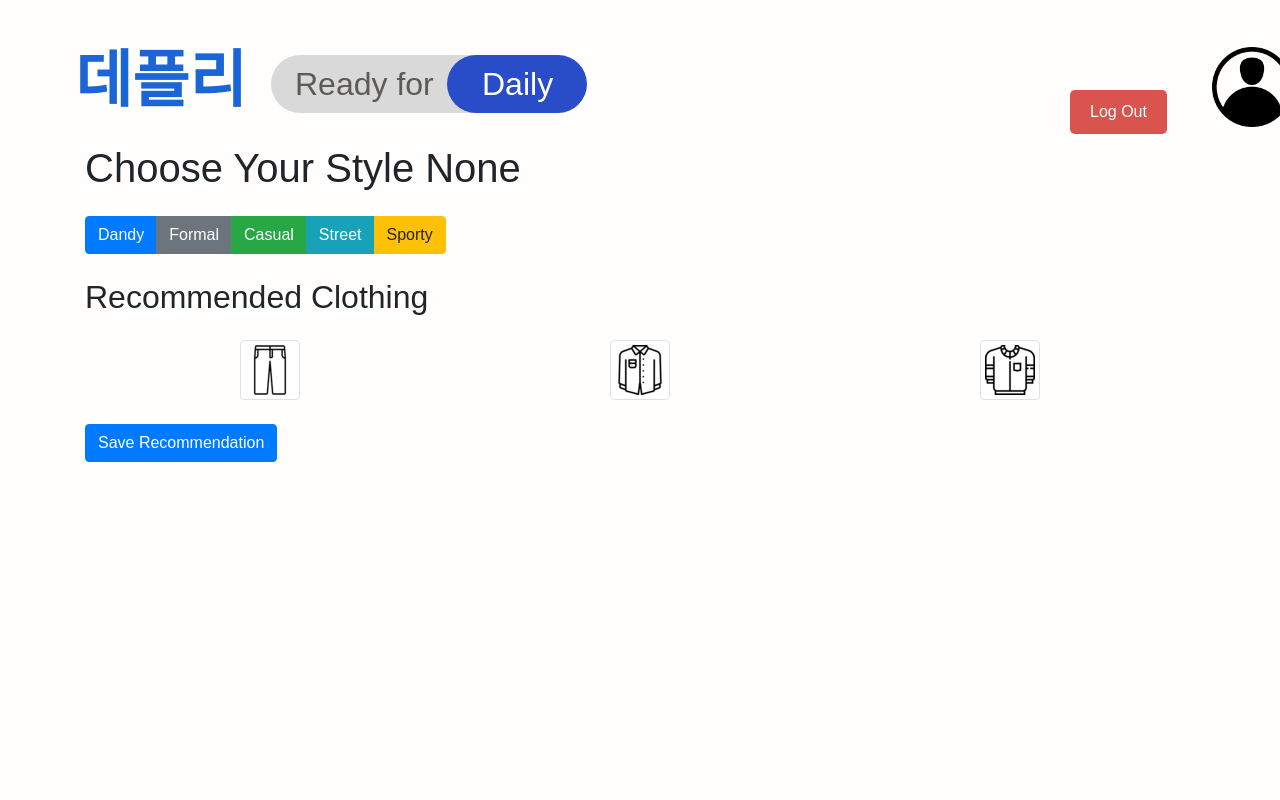
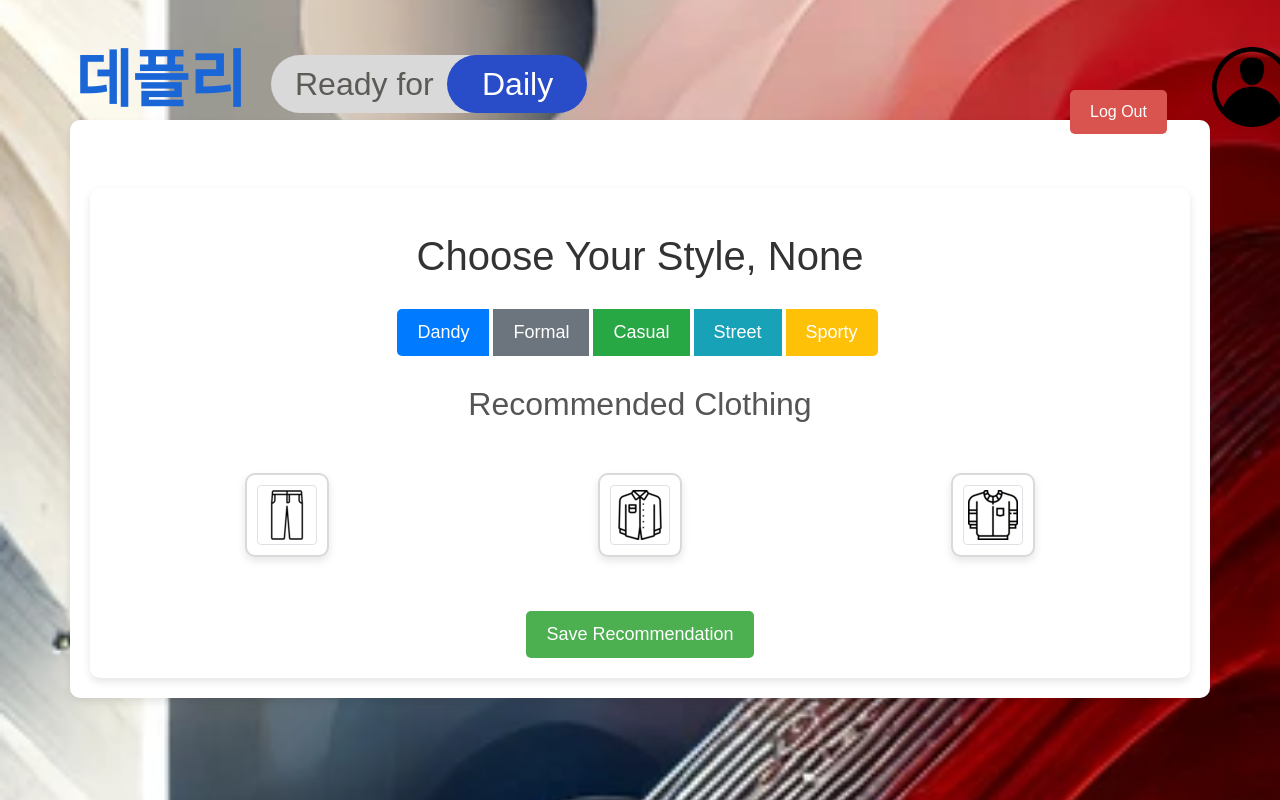
Before and after one commit to shavrindas/TeamForward, a Django app: page /recommendation/ in a window 1280 px wide. Run offline with Django 5.2, Linux system fonts and the light colour scheme; data comes from the database, SQL or seed files in the repository; parts of the project's set-up code (start-up, migrations or seed data) failed here and were passed over; some libraries are stand-ins or nearby versions.

Commit message:
최종통합 4
최종통합 4

```diff
--- a/recommend/static/recommend/css/styles.css
+++ b/recommend/static/recommend/css/styles.css
@@ -146,23 +146,31 @@ body {
 /*================================ Log out ===================================*/
 /*++++++++++++++++++++++++++++++++++++== 기본 ++++++++++++++++++++++++++++++++++++++++++++++*/
 
-/* Weather section */
-#recommend_algorithm {
-    font-family: 'Monda', sans-serif;
-    background-color: #F3F4F6;
-    border: 2px solid #D9D9D9;
+/*================== recommendation.html ========================*/
+
+/* 컨테이너 스타일 */
+.container {
+    background-color: #FFFFFF;
+    padding: 20px;
     border-radius: 10px;
-    padding: 20px;
-    margin: 40px 0; /* Increase top and bottom margins for spacing */
-    text-align: center;
+    box-shadow: 0 4px 8px rgba(0, 0, 0, 0.1);
 }
 
-/* Concept buttons */
+/* 헤더 스타일 */
+h1 {
+    font-size: 2.5rem;
+    color: #333333;
+}
+
+h2 {
+    font-size: 2rem;
+    color: #555555;
+}
+
+/* 버튼 스타일 */
 .concept-button {
-    font-family: 'Monda', sans-serif;
     font-size: 18px;
     color: white;
-    background-color: #1A66D7;
     border: none;
     border-radius: 5px;
     padding: 10px 20px;
@@ -172,48 +180,10 @@ body {
 }
 
 .concept-button:hover {
-    background-color: #1451A1;
+    filter: brightness(0.9);
 }
 
-/* Recommend button */
-.recommend-button {
-    font-family: 'Monda', sans-serif;
-    font-size: 18px;
-    color: white;
-    background-color: #294CC8;
-    border: none;
-    border-radius: 5px;
-    padding: 10px 20px;
-    margin-top: 20px;
-    cursor: pointer;
-    transition: background-color 0.3s;
-}
-
-.recommend-button:hover {
-    background-color: #1A66D7;
-}
-
-/* Image section styling */
-#selected_clothes {
-    display: flex;
-    justify-content: center;
-    align-items: center;
-    flex-wrap: wrap;
-    margin-top: 40px; /* Increase top margin for spacing */
-}
-
-.image-box {
-    background-color: #FFFFFF;
-    border: 2px solid #D9D9D9;
-    border-radius: 10px;
-    padding: 10px;
-    margin: 10px;
-    box-shadow: 0 4px 8px rgba(0, 0, 0, 0.1);
-}
-
-/* Save recommendation button */
 .save-recommendation-button {
-    font-family: 'Monda', sans-serif;
     font-size: 18px;
     color: white;
     background-color: #4CAF50;
@@ -228,3 +198,22 @@ body {
 .save-recommendation-button:hover {
     background-color: #388E3C;
 }
+
+/* 이미지 섹션 스타일 */
+#selected_clothes {
+    display: flex;
+    justify-content: center;
+    align-items: center;
+    flex-wrap: wrap;
+    margin-top: 40px;
+}
+
+.image-box {
+    background-color: #FFFFFF;
+    border: 2px solid #D9D9D9;
+    border-radius: 10px;
+    padding: 10px;
+    margin: 10px;
+    box-shadow: 0 4px 8px rgba(0, 0, 0, 0.1);
+}
+/*================== recommendation.html ========================*/
--- a/recommend/templates/recommend/base.html
+++ b/recommend/templates/recommend/base.html
@@ -9,6 +9,15 @@
   <link rel="stylesheet" href="https://maxcdn.bootstrapcdn.com/bootstrap/4.0.0/css/bootstrap.min.css" integrity="sha384-Gn5384xqQ1aoWXA+058RXPxPg6fy4IWvTNh0E263XmFcJlSAwiGgFAW/dAiS6JXm" crossorigin="anonymous">
   <link rel="stylesheet" type="text/css" href="{% static 'recommend/css/styles.css' %}">
   <title>{% block title %}recommend{% endblock %}</title>
+  <style>
+    body {
+        background-image: url("{% static 'image/p1.png' %}");
+        background-size: cover;
+        background-position: center;
+        background-repeat: no-repeat;
+        background-attachment: fixed; /* 추가: 배경 이미지를 고정 */
+    }
+</style>
 </head>
 <body>
   <!-- Navigation Bar -->
--- a/recommend/templates/recommend/recommendation.html
+++ b/recommend/templates/recommend/recommendation.html
@@ -5,34 +5,42 @@ Recommendation
 {% endblock %}
 
 {% block content %}
-<h1 class="my-4">Choose Your Style {{ user_email }}</h1>
-<form method="get" action="/recommend_clothes/" class="mb-4">
+<div class="container mt-5">
+    <h1 class="my-4 text-center">Choose Your Style, {{ user_email }}</h1>
+    <form method="get" action="/recommend_clothes/" class="mb-4 text-center">
         <input type="hidden" name="latitude" value="37.7749">
         <input type="hidden" name="longitude" value="-122.4194">
         <div class="btn-group" role="group">
-        <button type="submit" name="situation" value="dandy" class="btn btn-primary">Dandy</button>
-        <button type="submit" name="situation" value="formal" class="btn btn-secondary">Formal</button>
-        <button type="submit" name="situation" value="casual" class="btn btn-success">Casual</button>
-        <button type="submit" name="situation" value="street" class="btn btn-info">Street</button>
-        <button type="submit" name="situation" value="sporty" class="btn btn-warning">Sporty</button>
+            <button type="submit" name="situation" value="dandy" class="btn btn-primary concept-button">Dandy</button>
+            <button type="submit" name="situation" value="formal" class="btn btn-secondary concept-button">Formal</button>
+            <button type="submit" name="situation" value="casual" class="btn btn-success concept-button">Casual</button>
+            <button type="submit" name="situation" value="street" class="btn btn-info concept-button">Street</button>
+            <button type="submit" name="situation" value="sporty" class="btn btn-warning concept-button">Sporty</button>
         </div>
     </form>
 
-<h2 class="my-4">Recommended Clothing</h2>
-<div class="d-flex justify-content-around">
+    <h2 class="my-4 text-center">Recommended Clothing</h2>
+    <div class="d-flex justify-content-around" id="selected_clothes">
+        <div class="image-box">
             <img src="{{ selected_bottom_image_path }}" alt="Bottom" class="img-thumbnail">
+        </div>
+        <div class="image-box">
             <img src="{{ selected_top_image_path }}" alt="Top" class="img-thumbnail">
+        </div>
+        <div class="image-box">
             <img src="{{ selected_outer_image_path }}" alt="Outer" class="img-thumbnail">
         </div>
+    </div>
 
-<form action="{% url 'save_recommendation' %}" method="post" id="recommendationForm" class="mt-4">
+    <form action="{% url 'save_recommendation' %}" method="post" id="recommendationForm" class="mt-4 text-center">
         {% csrf_token %}
         <input type="hidden" name="selected_bottom_image_path" value="{{ selected_bottom_image_path }}">
         <input type="hidden" name="selected_top_image_path" value="{{ selected_top_image_path }}">
         <input type="hidden" name="selected_outer_image_path" value="{{ selected_outer_image_path }}">
         <input type="hidden" name="style" value="{{ selected_style }}">
-    <button type="submit" class="btn btn-primary">Save Recommendation</button>
+        <button type="submit" class="btn btn-primary save-recommendation-button">Save Recommendation</button>
     </form>
+</div>
 {% endblock %}
 
 {% block script %}
```
Lines whose indentation alone changed are shown as unchanged.
